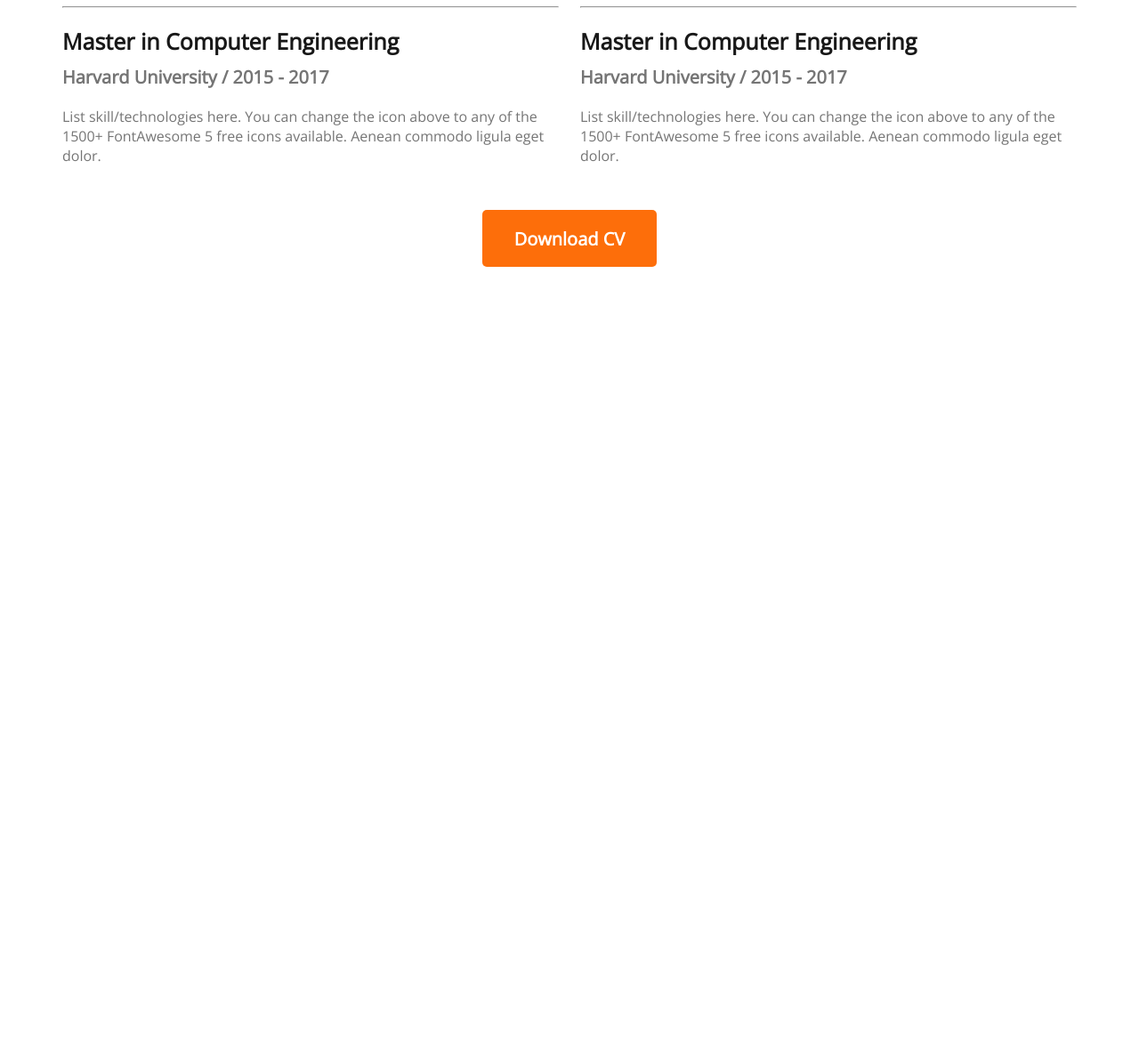
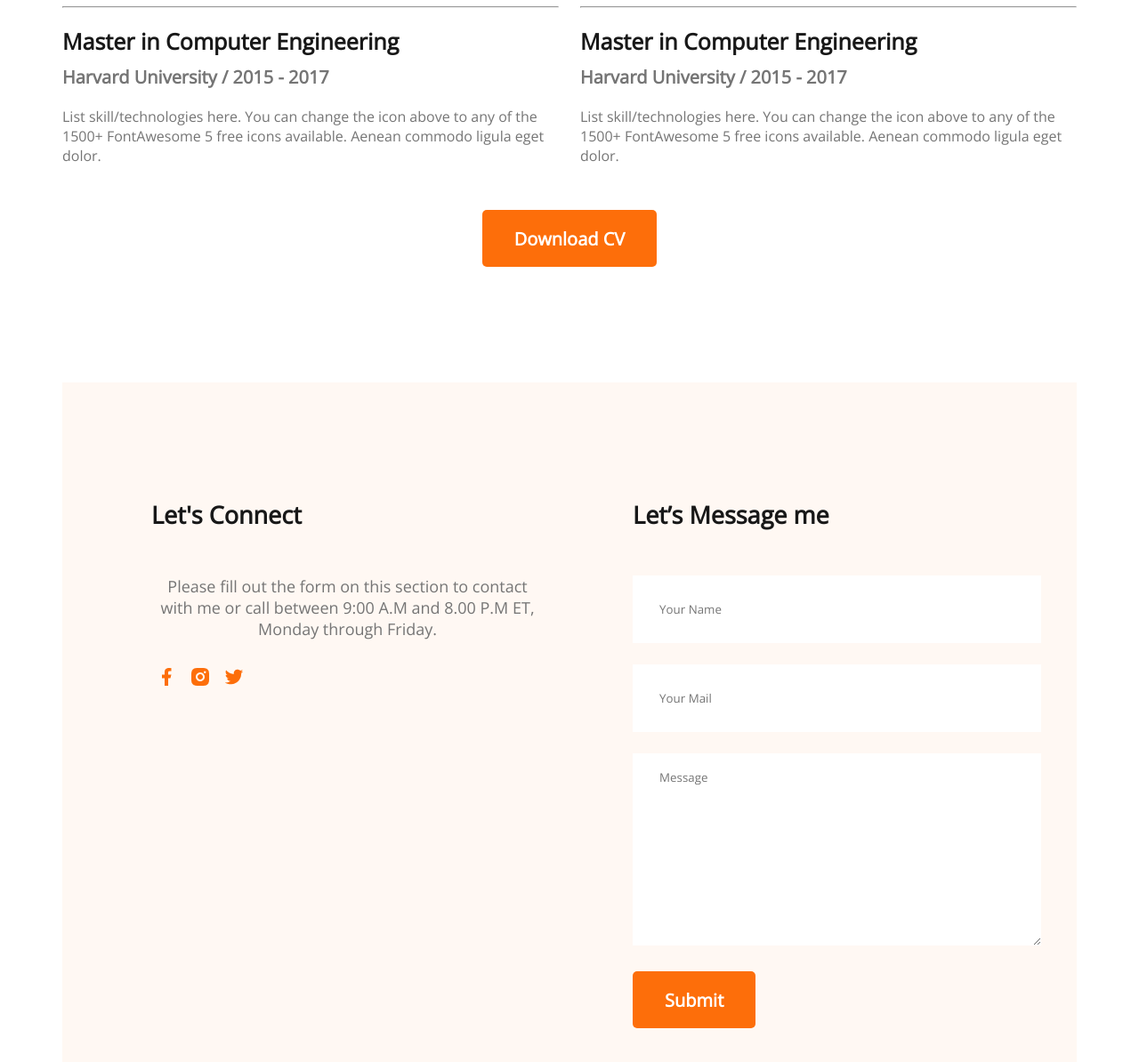
Before and after one commit to istiaq-tanim/Developer-portfolio, a plain HTML site: page index.html in a window 1280 px wide. Shown: the part 2764-3958 px from the top of the page at 89% size. Before the commit the page ends 3064 px from the top, so only its background shows below. Drawn offline with nearby package versions, Linux system fonts and the light colour scheme.

Commit message:
contact added

```diff
--- a/index.html
+++ b/index.html
@@ -166,6 +166,30 @@
 
             <div class="resume-btn"><button class="primary-btn">Download CV</button></div>
         </section>
+
+        <section class="contact">
+            <div>
+                <h3 class="section-title">Let's Connect</h3>
+                <p class="section-description">Please fill out the form on this section to contact with me or call between 9:00 A.M and 8.00 P.M ET, Monday through Friday.</p>
+                <a href=""><img src="./images/icons/facebook.png" alt=""></a>
+                <a href=""><img src="./images/icons/insta.png" alt=""></a>
+                <a href=""><img src="./images/icons/twitter.png" alt=""></a>
+            </div>
+
+            <div>
+                <h3 class="section-title">Let’s Message me</h3>
+
+                <form action="">
+                    <input type="text" name="" id="" placeholder="Your Name">
+
+                    <input type="email" name="" id="" placeholder="Your Mail">
+
+                    <textarea name="" id="" cols="30" rows="10" placeholder="Message"></textarea>
+
+                    <input class="primary-btn" type="submit" value="Submit">
+                </form>
+            </div>
+        </section>
     </main>
 </body>
 
--- a/styles/portfolio.css
+++ b/styles/portfolio.css
@@ -15,6 +15,7 @@
   font-weight: 600;
   font-size: 20px;
   border-radius: 5px;
+  cursor: pointer;
 }
 
 section {
@@ -182,3 +183,32 @@ main {
   margin-top: 30px;
   text-align: center;
 }
+.contact
+{
+  display: flex;
+  gap: 100px;
+  background-color:#FFF8F3 ;
+  padding: 130px 100px;
+}
+
+.contact .section-title
+{
+  text-align: left;
+}
+
+.contact a
+{
+  text-decoration: none;
+  padding: 5px;
+}
+.contact input[type="text"],input[type="email"],textarea
+{
+   border: 0;
+   margin-bottom: 24px;
+   width: 100%;
+   padding: 18px 30px;
+}
+input
+{
+  height: 40px;
+}
```
